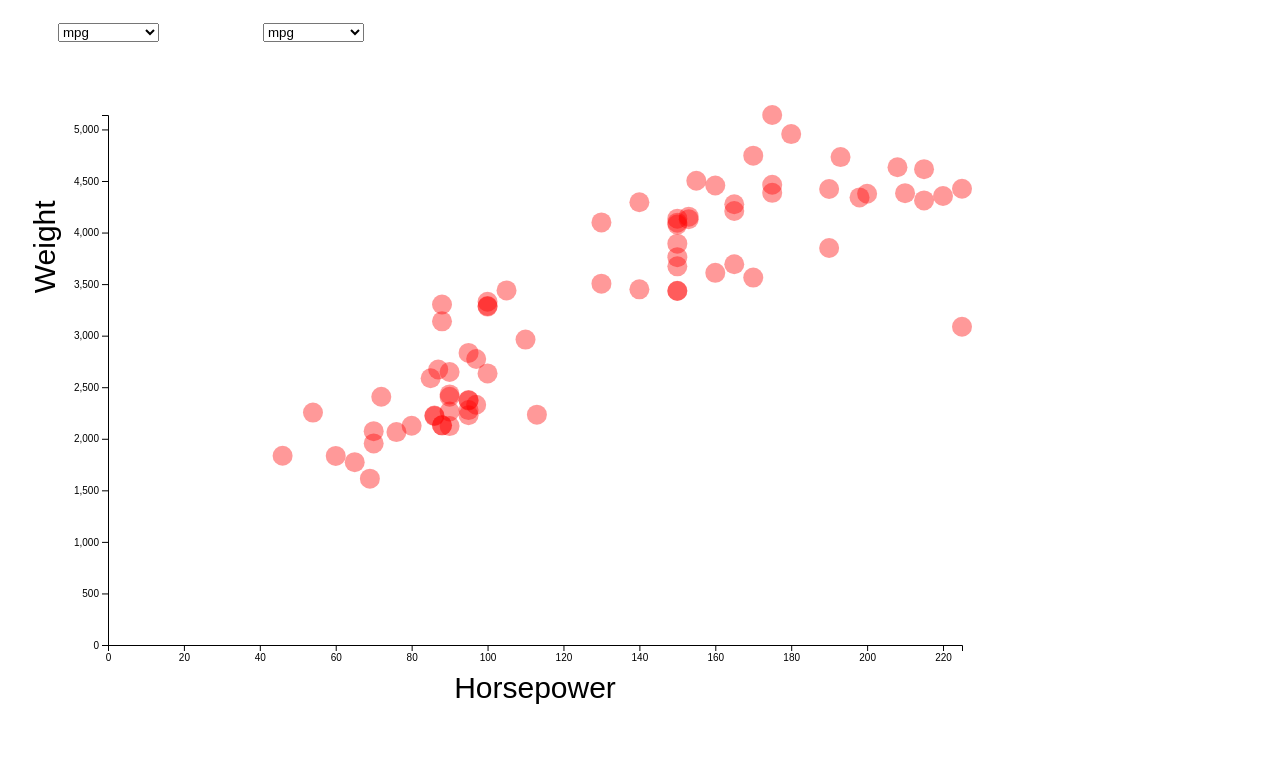
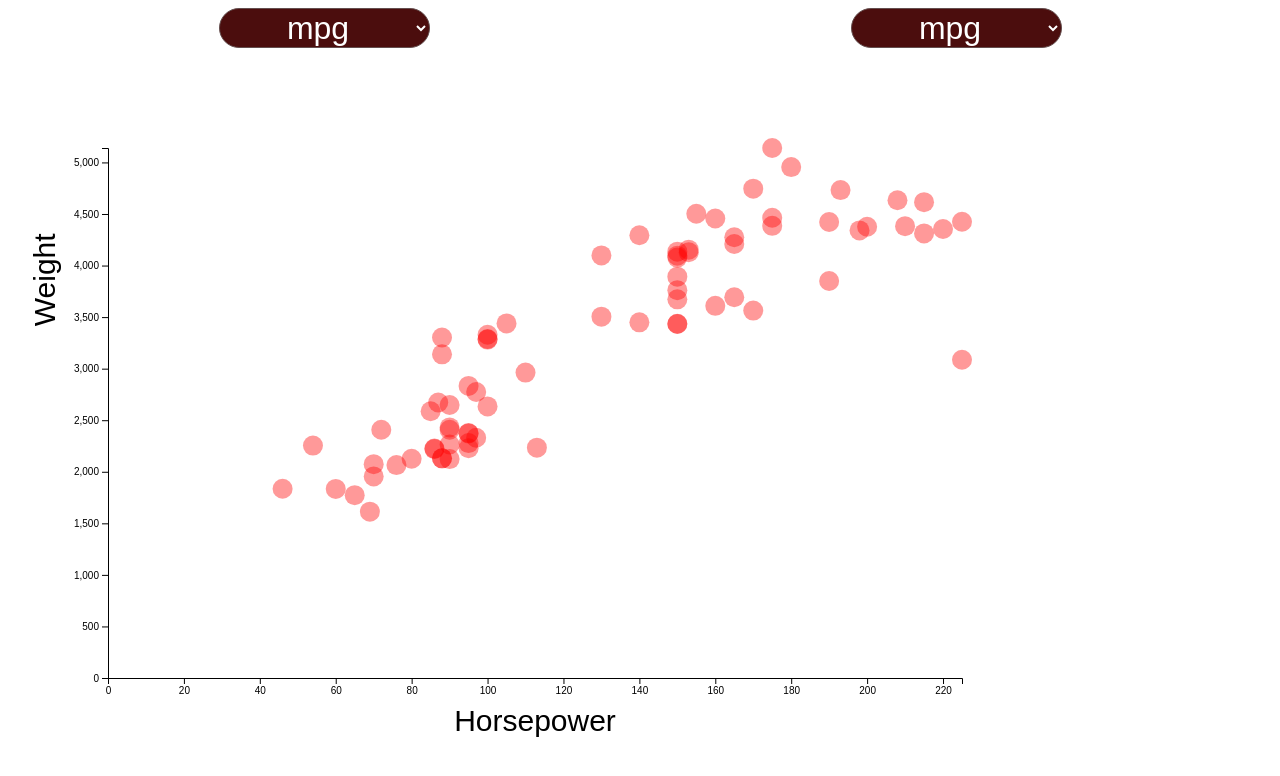
Before and after one commit to OgunwandeBukunmi/dataviz, a website: page index.html in a window 1280 px wide. Drawn offline with nearby package versions, Linux system fonts and the light colour scheme.

Commit message:
Made modifications to my final scatterplot chart that enbles user to pick which property of the data is beinng displayed

```diff
--- a/script.js
+++ b/script.js
@@ -601,10 +601,9 @@ function render({ Data, keys }) {
 
   const yaxis = () => d3.axisLeft(yscale);
 
-  const YaxisG = svgG.select(".yaxis");
-  const YaxisGEnter = svgGEnter.append("g").attr("class", "yaxis");
-
-  YaxisG.merge(YaxisGEnter).call(yaxis());
+  const YaxisG = svgG.merge(svgGEnter).selectAll(".yaxis").data([null]);
+  const YaxisGEnter = YaxisG.enter().append("g").attr("class", "yaxis");
+  YaxisGEnter.merge(YaxisG).call(yaxis());
 
   const yAxisLabelEnter = YaxisGEnter.append("text")
     .attr("fill", "black")
@@ -617,8 +616,8 @@ function render({ Data, keys }) {
     .text(
       selectedyvalue.replace(selectedyvalue[0], selectedyvalue[0].toUpperCase())
     );
-  const xAxisG = svgG.select(".xaxis");
-  const xAxisGEnter = svgGEnter.append("g").attr("class", "xaxis");
+  const xAxisG = svgGEnter.merge(svgG).selectAll(".xaxis").data([null]);
+  const xAxisGEnter = xAxisG.enter().append("g").attr("class", "xaxis");
 
   xAxisG
     .merge(xAxisGEnter)
--- a/style.css
+++ b/style.css
@@ -37,5 +37,21 @@ rect {
   opacity : 0.4
 }.div span {
   margin : 0 50px;
-  font-size : 32px;
+
+}div{
+  height : 70px;
+  width : 100%;
+  display : flex;
+  justify-content :space-around;
+}.div span select {
+    font-size: 2rem;
+   border  : 1px solid rgb(100, 78, 78);
+   border-radius : 20px;
+   text-align :center;
+    background-color: rgb(75, 13, 13);
+      color: white;
+
+}.div span select option {
+  background-color: rgb(75, 13, 13);
+    color: white;
 }
```
